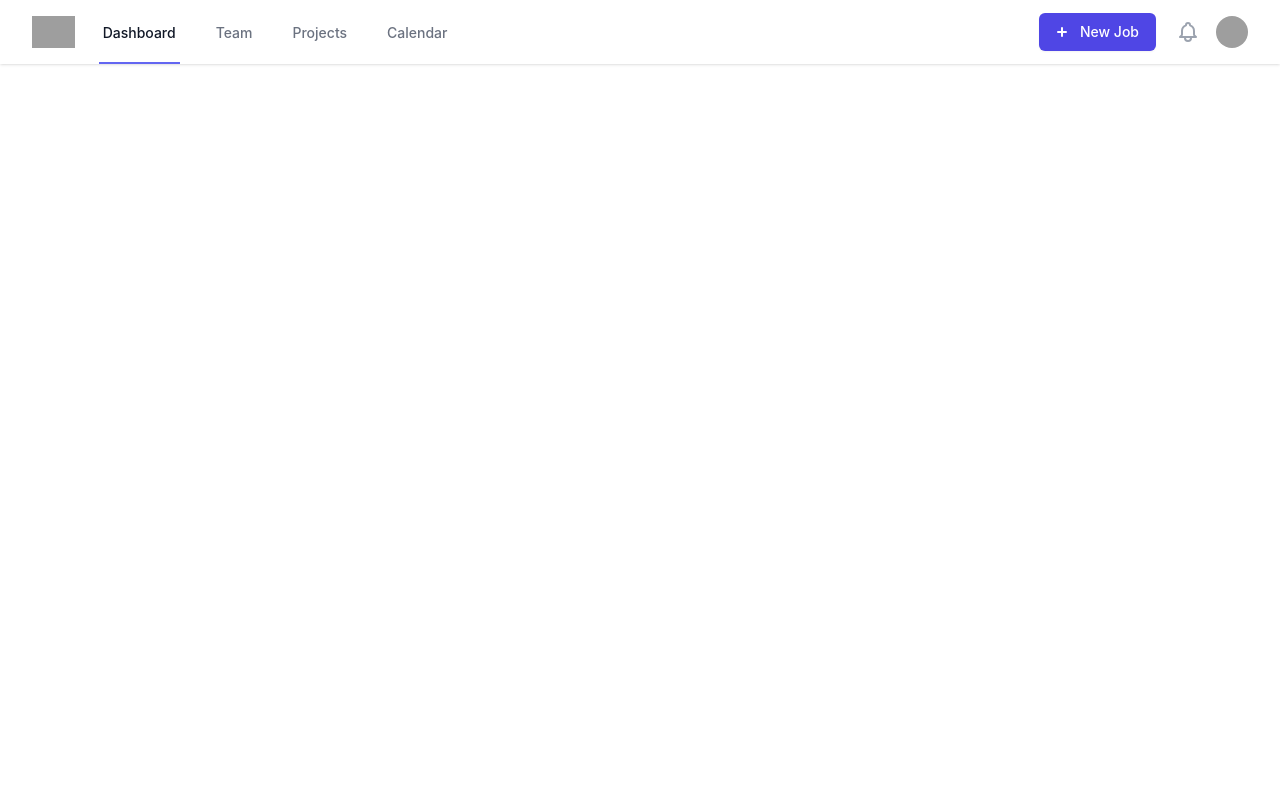
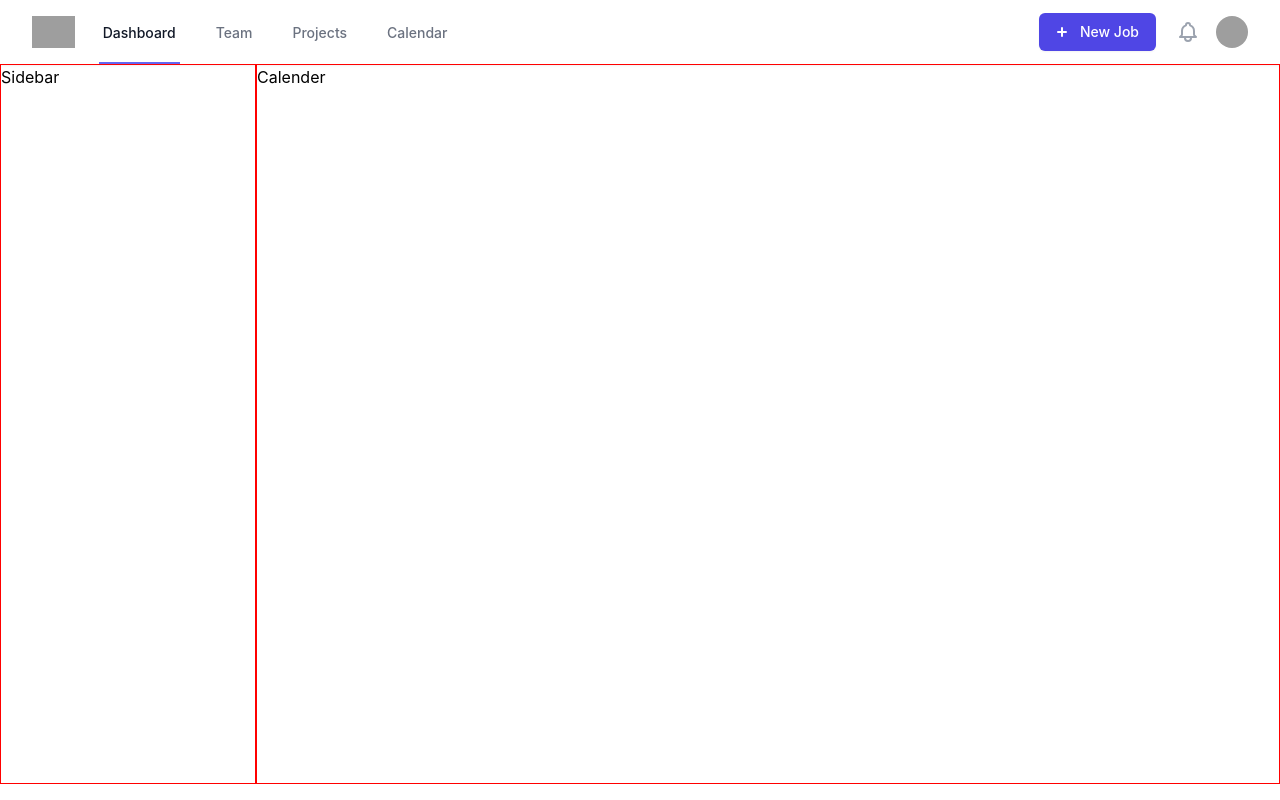
Before and after one commit to Team16-CodeNight/MonkHood-FE, a React (Create React App) app: page /user/scheduler in a window 1280 px wide. Built offline with nearby package versions, Linux system fonts and the light colour scheme; grey boxes are pictures that could not be loaded; the HTML template or start-up script is replaced by a standard one.

Commit message:
Setup Scheduler Layouts

```diff
--- /dev/null
+++ b/src/components/Scheduler/Calender/Calender.js
@@ -0,0 +1,8 @@
+import React from "react";
+import styles from "./Calender.module.css";
+
+const Calender = () => {
+  return <div className={styles.container}>Calender</div>;
+};
+
+export default Calender;
--- /dev/null
+++ b/src/components/Scheduler/Calender/Calender.module.css
@@ -0,0 +1,6 @@
+.container {
+  width: 80%;
+  border: 1px solid red;
+  max-height: 90vh;
+  overflow: auto;
+}
--- a/src/components/Scheduler/SchedulerLayout.js
+++ /dev/null
@@ -1,12 +0,0 @@
-import React from "react";
-import SchedulerNavbar from "./SchedulerNavbar";
-
-const SchedulerLayout = () => {
-  return (
-    <>
-      <SchedulerNavbar />
-    </>
-  );
-};
-
-export default SchedulerLayout;
--- /dev/null
+++ b/src/components/Scheduler/SchedulerLayout/SchedulerLayout.js
@@ -0,0 +1,20 @@
+import React from "react";
+import SchedulerNavbar from "../SchedulerNavbar";
+import Calender from "../Calender/Calender";
+import Sidebar from "../Sidebar/Sidebar";
+
+import styles from "./SchedulerLayout.module.css";
+
+const SchedulerLayout = () => {
+  return (
+    <>
+      <SchedulerNavbar />
+      <div className={styles.container}>
+        <Sidebar height="80vh" />
+        <Calender />
+      </div>
+    </>
+  );
+};
+
+export default SchedulerLayout;
--- /dev/null
+++ b/src/components/Scheduler/SchedulerLayout/SchedulerLayout.module.css
@@ -0,0 +1,3 @@
+.container{
+    display: flex;
+}
--- /dev/null
+++ b/src/components/Scheduler/Sidebar/Sidebar.js
@@ -0,0 +1,9 @@
+import React from "react";
+
+import styles from "./Sidebar.module.css";
+
+const Sidebar = () => {
+  return <div className={styles.container}>Sidebar</div>;
+};
+
+export default Sidebar;
--- /dev/null
+++ b/src/components/Scheduler/Sidebar/Sidebar.module.css
@@ -0,0 +1,6 @@
+.container {
+  width: 20%;
+  border: 1px solid red;
+  height: 90vh;
+  max-height: 90vh;
+}
--- a/src/components/index.js
+++ b/src/components/index.js
@@ -1,4 +1,4 @@
 import HomeLayout from "./Home/HomeLayout";
-import SchedulerLayout from "./Scheduler/SchedulerLayout";
+import SchedulerLayout from "./Scheduler/SchedulerLayout/SchedulerLayout";
 
 export { HomeLayout, SchedulerLayout };
```
